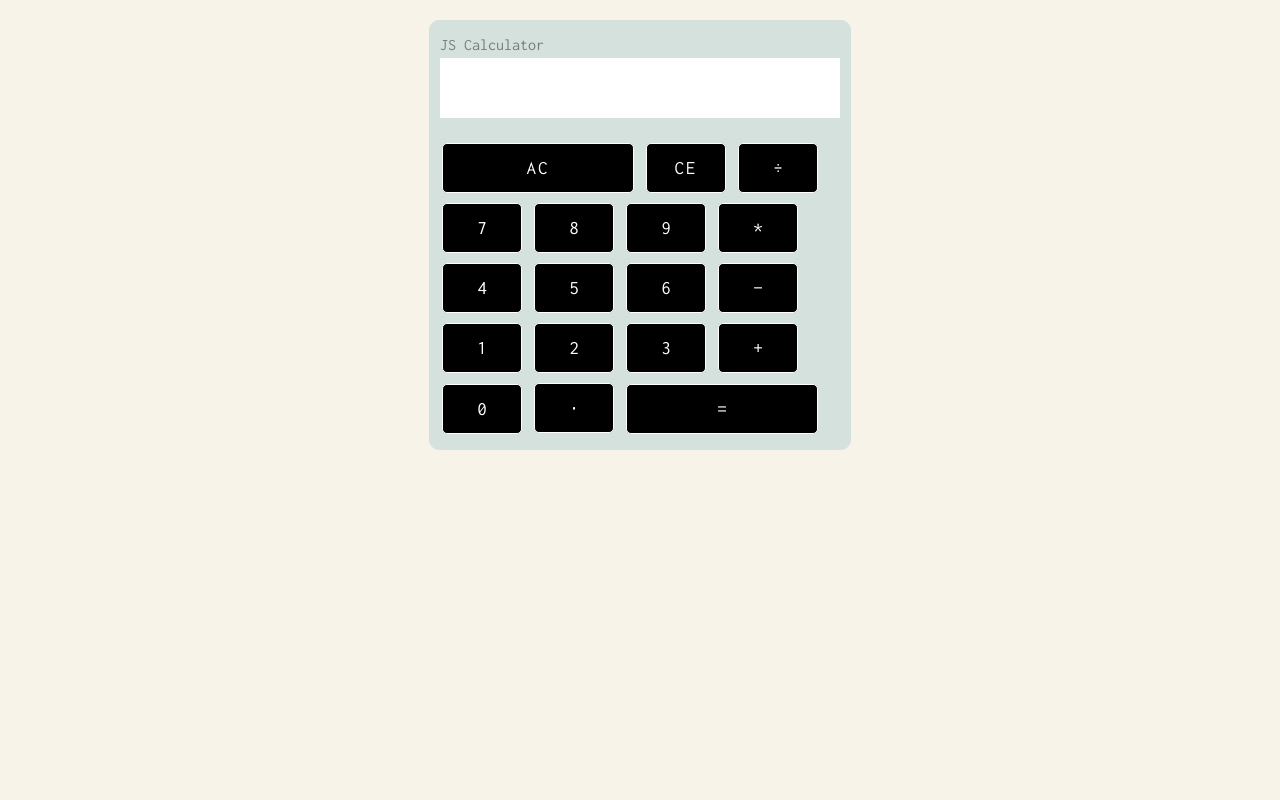
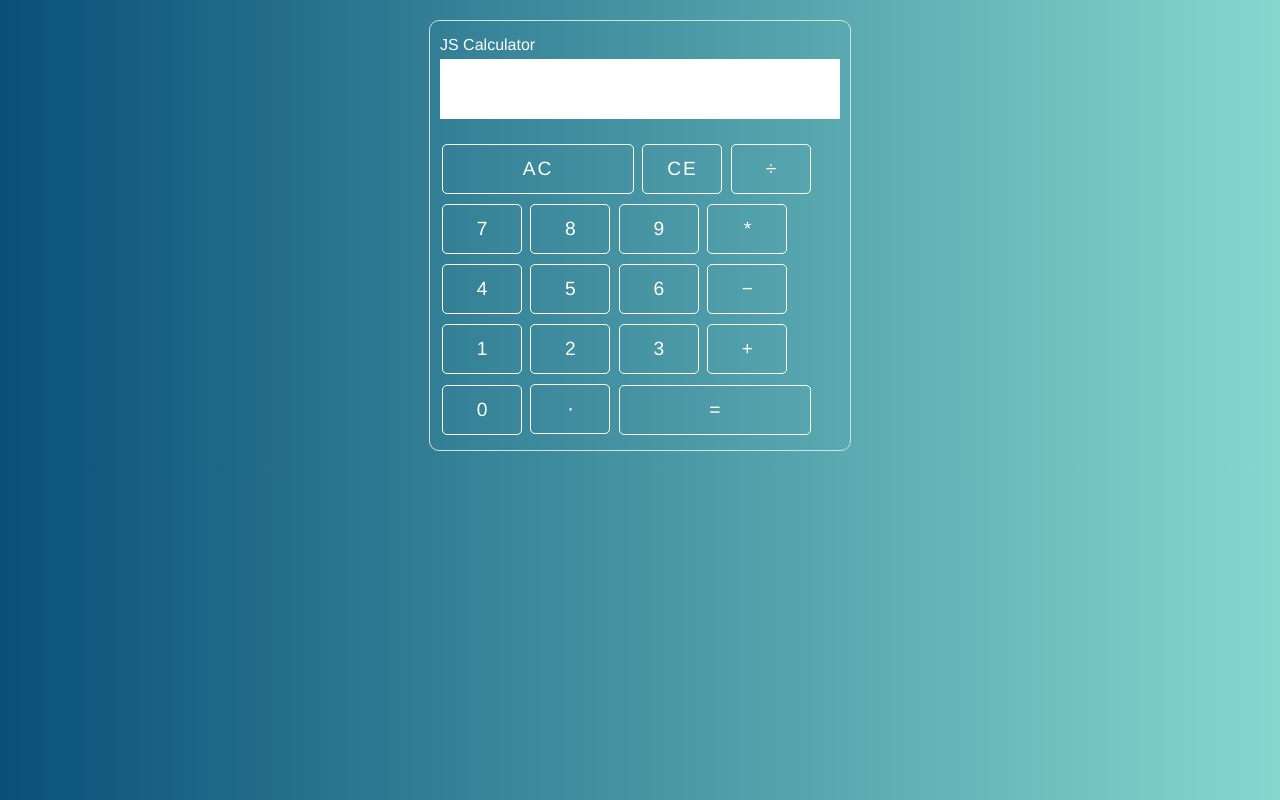
Before and after one commit to lhphan/jscalculator, a plain HTML site: page index.html in a window 1280 px wide. Drawn offline with nearby package versions, Linux system fonts and the light colour scheme; a web font is replaced by a local one.

Commit message:
modified calculator UI

```diff
--- a/index.html
+++ b/index.html
@@ -18,11 +18,14 @@
 	<div class="container">
 	  <div class="calc-body">
 	    <div class="label">JS Calculator</div>
-	    <div class="errorMsg">
-	      <span class="limit"> display limit exceeded</span>
-	      <span class="solLimit">solution exceeds display limit</span>
+	    <div class="screen">
+	    	<div class="errorMsg">
+	    		<span class="limit"> display limit exceeded</span>
+	      		<span class="solLimit">solution exceeds display limit</span>
+	    	</div>
+	    	<div class="entries">
+	    	</div>
 	    </div>
-	    <div class="screen"></div>
 	    <div class="row">
 	      <button id="ac">AC</button>
 	      <button id="ce">CE</button>
--- a/scripts.js
+++ b/scripts.js
@@ -6,8 +6,8 @@ $(document).ready(function(){
 
   //display entry on the screen
   function displayEntry(pressed){
-    $(".screen").append(pressed);
-    console.log("length: " + $(".screen").text().length);
+    $(".entries").append(pressed);
+    console.log("length: " + $(".entries").text().length);
   }
 
   //show error message
@@ -37,7 +37,7 @@ $(document).ready(function(){
       }else if(equalPressed === true && nonNums.includes(this.value) === false){
         equation = '';
         equation += this.value;
-        $(".screen").text(equation);
+        $(".entries").text(equation);
         equalPressed = false;
         console.log("the equation is " + equation);
         console.log("= pressed: " + equalPressed);
@@ -53,7 +53,7 @@ $(document).ready(function(){
   }
 
   $('#ac').click(function(){
-    $('.screen').empty();
+    $('.entries').empty();
     equation = '';
     equalPressed = false;
     console.log("= pressed: " + equalPressed);
@@ -63,14 +63,14 @@ $(document).ready(function(){
   $('#ce').click(function(){
     // if = was just pressed, treat CE as AC
     if(equalPressed === true){
-      $('.screen').empty();
+      $('.entries').empty();
       equation = '';
       equalPressed = false;
       console.log("the equation is " + equation);
       console.log("= pressed: " + equalPressed);
     }else{
       equation = equation.slice(0,-1);
-      $('.screen').text(equation);
+      $('.entries').text(equation);
       console.log("the equation is " + equation);
     }
   });
@@ -97,7 +97,7 @@ $(document).ready(function(){
 
       equation = '';
       equation += sol;
-      $('.screen').text(equation);
+      $('.entries').text(equation);
       equalPressed = true;
       console.log(equation);
       console.log("length: " + equation.length);
--- a/styles.css
+++ b/styles.css
@@ -1,7 +1,10 @@
 body {
-  background-color: #F7F3E9;
+  /* BG gradient from https://uigradients.com */
+  background: #085078;  /* fallback for old browsers */
+  background: -webkit-linear-gradient(to left, #85D8CE, #085078);  /* Chrome 10-25, Safari 5.1-6 */
+  background: linear-gradient(to left, #85D8CE, #085078); /* W3C, IE 10+/ Edge, Firefox 16+, Chrome 26+, Opera 12+, Safari 7+ */
   color: #747E80;
-  font-family: 'Inconsolata', Helvetica, sans-serif;
+  font-family: 'Muli', Helvetica, sans-serif;
   /*font-weight: 400;*/
   font-size: 16px;
 }
@@ -9,7 +12,7 @@ h1 {
   color: #F05945;
 }
 .calc-body {
-  background-color: #D5E1DD;
+  /*background-color: #D5E1DD;*/
   border: 1px solid #D5E1DD;
   border-radius: 10px;
   margin: 20px auto;
@@ -17,15 +20,18 @@ h1 {
   max-width: 400px;
 }
 .label {
+  color: #fff;
   float: left;
   padding: 5px 10px 5px 0;
 }
 .errorMsg {
   color: #000;
-  float: right;
-  padding: 5px 0 5px 10px;
+  /*float: right;*/
+  font-size: 0.8rem;
+  /*margin-bottom: 5px;*/
+  /*padding: 5px 0 5px 10px;*/
   text-align: right;
-  width: 50%;
+  /*width: 50%;*/
 }
 .limit, .solLimit{
   display: none;
@@ -34,7 +40,7 @@ h1 {
   background-color: #fff;
   clear: both;
   font-size: 2em;
-  /*font-weight: 300;*/
+  font-weight: 300;
   height: 50px;
   margin: 20px 0;
   padding: 5px;
@@ -42,15 +48,17 @@ h1 {
 }
 .row {
   margin-left: 0;
+  text-align: justify;
 }
 button {
-  background-color:#000;
+  /*background-color:#000;*/
+  background-color: Transparent;
   border: 1px solid #fff;
   box-sizing: border-box;
   border-radius: 5px;
   color: #fff;
-  font-family: 'Inconsolata', Helvetica, sans-serif;
-  /*font-weight: 300;*/
+  font-family: 'Muli', Helvetica, sans-serif;
+  font-weight: 300;
   font-size: 1.2rem;
   height: 50px;
   margin: 5px 2px;
```
